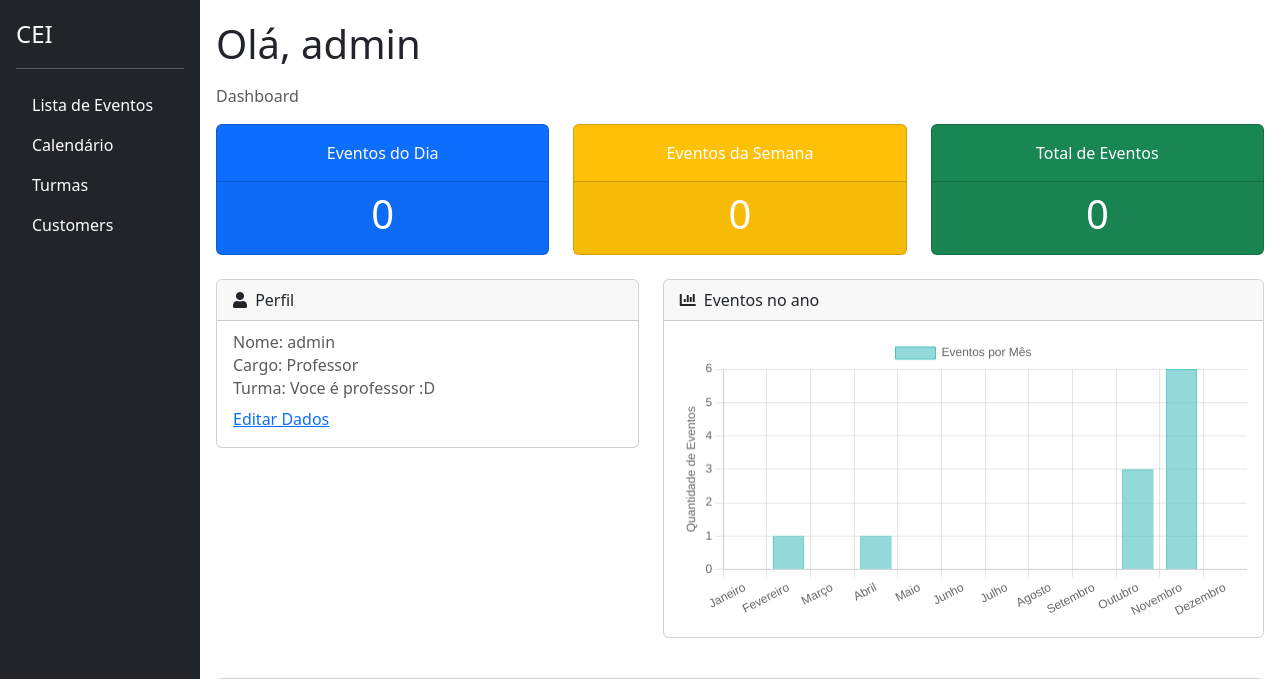
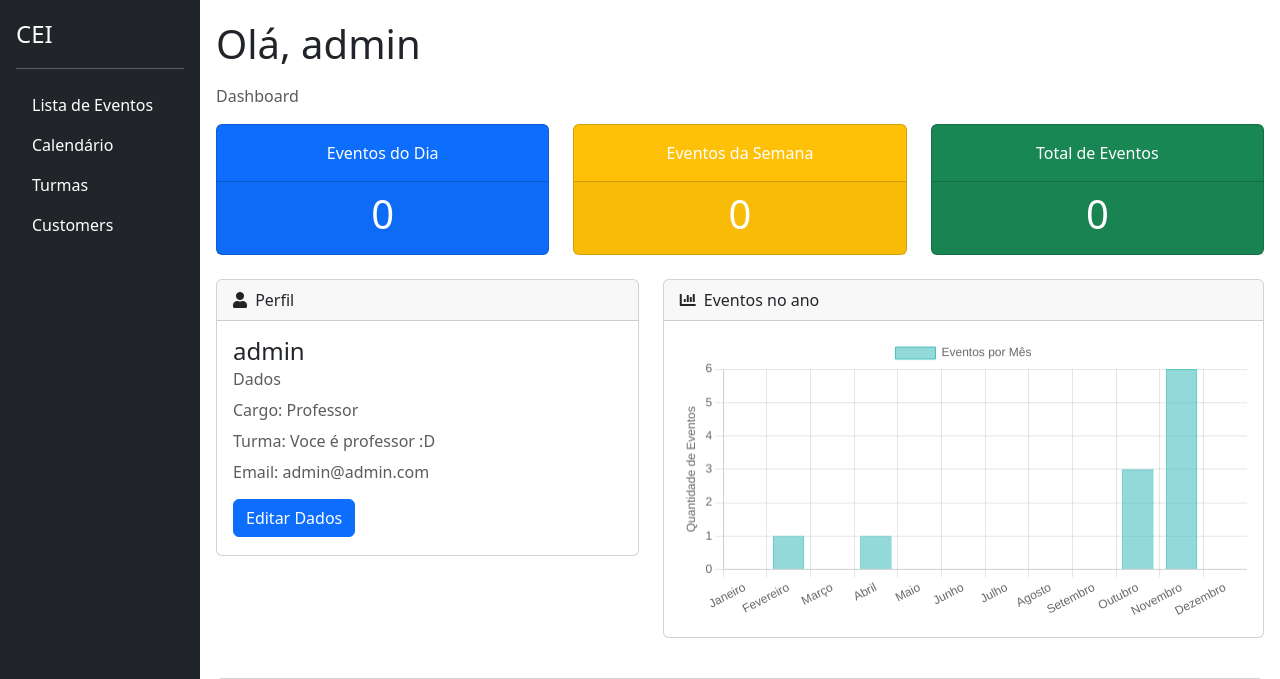
Before and after one commit to andre7zl/calendar-list, a Django app: page /dashboard/ in a window 1280 px wide. Shown: the top 679 px of the page. Run offline with Django 3.2, Linux system fonts and the light colour scheme; a user stored in the database is signed in; data comes from the database, SQL or seed files in the repository; both versions use the stored data as it was after the commit; some libraries are stand-ins or nearby versions.

Commit message:
arrumando card de perfil e edição de dados

```diff
--- a/tasks/templates/tasks/home.html
+++ b/tasks/templates/tasks/home.html
@@ -38,16 +38,18 @@
             </div>
         </div>
         <div class="col-5 mt-2">
-            <div class="card" style="width: 100%; height: 45%;">
+            <div class="card" style="width: 100%; height: 74%;">
                 <div class="card-header">
                     <i class="fas fa-user me-1"></i>
                     Perfil
                 </div>
                 <div class="card-body">
-                  <h6 class="card-subtitle mb-2 text-body-secondary">Nome: {{ user.username }}</h6>
-                  <h6 class="card-subtitle mb-2 text-body-secondary">Cargo: {{ user.cargo }}</h6>
-                  <h6 class="card-subtitle mb-2 text-body-secondary">Turma: {{ user.perfilturma }} </h6>
-                  <a href="{% url 'edituser' %}" class="card-link">Editar Dados</a>
+                    <h4 class="card-title">{{ user.username }}</h4>
+                    <h6 class="card-subtitle mb-3 text-body-secondary">Dados</h6>
+                    <h6 class="card-subtitle mb-3 text-body-secondary">Cargo: {{ user.cargo }}</h6>
+                    <h6 class="card-subtitle mb-3 text-body-secondary">Turma: {{ user.perfilturma }}</h6>
+                    <h6 class="card-subtitle mb-3 text-body-secondary">Email: {{ user.email }}</h6>
+                    <a href="{% url 'edituser' %}" class="btn btn-primary">Editar Dados</a>
                 </div>
               </div>
         </div>
```
Also changed, not shown: profiles/views.py (+11 -0 lines), db.sqlite3.
